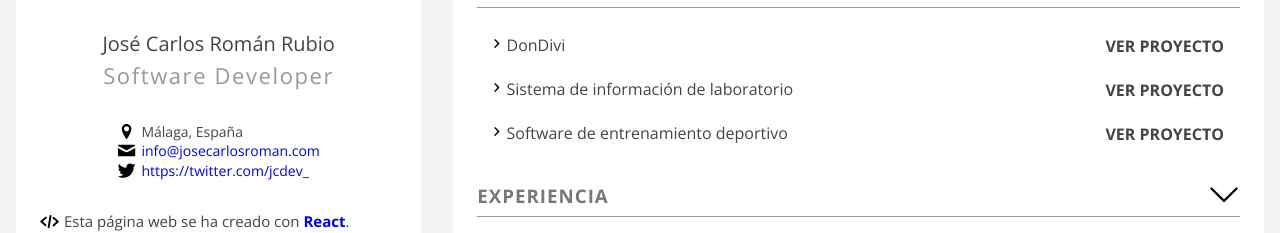
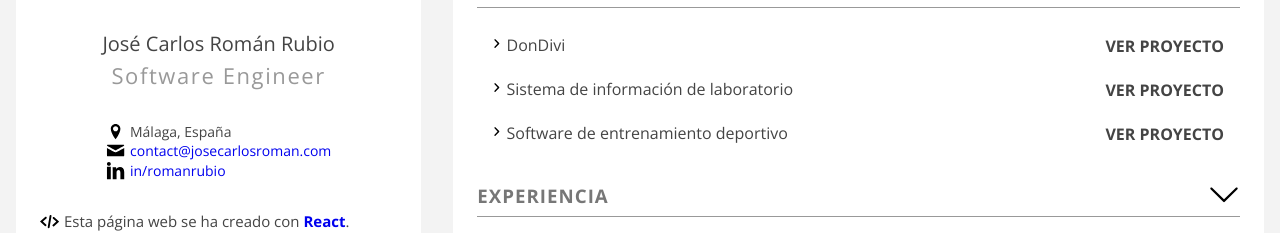
Before and after one commit to jcdotnet/react-lab, a React (Vite) app in the folder curriculum/: page / in a window 1280 px wide. Shown: the part 434-667 px from the top of the page. Built offline with nearby package versions, Linux system fonts and the light colour scheme; no server answers.

Commit message:
refactor :: update personal header and profile links

```diff
--- a/curriculum/src/components/Personal/Personal.jsx
+++ b/curriculum/src/components/Personal/Personal.jsx
@@ -6,7 +6,7 @@ export default function Personal() {
 	return <div className={classes.Personal}>
 		<img src={jc} alt="JC" className={classes.Avatar} />
 		<h1> José Carlos Román Rubio </h1>
-		<h2> Software developer </h2>
+		<h2> Software Engineer </h2>
 		<ul>
 			<li>
 				<svg className={classes.Icon}><use xlinkHref={Sprite + '#icon-location-pin'}></use></svg>
@@ -14,17 +14,17 @@ export default function Personal() {
 			</li>
 			<li>
 				<svg className={classes.Icon}><use xlinkHref={Sprite + '#icon-mail'}></use></svg>
-				<a href="mailto:info@josecarlosroman.com">info@josecarlosroman.com</a>
+				<a href="mailto:contact@josecarlosroman.com">contact@josecarlosroman.com</a>
 			</li>
 			<li>
-				<svg className={classes.Icon}><use xlinkHref={Sprite + '#icon-twitter'}></use></svg>
-				<a href="https://twitter.com/jcdev_">https://twitter.com/jcdev_</a>
+				<svg className={classes.Icon}><use xlinkHref={Sprite + '#icon-linkedin'}></use></svg>
+				<a href="https://www.linkedin.com/in/romanrubio/">in/romanrubio</a>
 			</li>
 		</ul>
 		<p>
 			<svg className={classes.Icon} style={{ verticalAlign: 'sub' }}><use xlinkHref={Sprite + '#icon-code'}></use></svg>
 			Esta página web se ha creado con <strong><a href="https://react.dev/" target="_blank" rel="noreferrer">React</a></strong>.
-			Código: <strong><a href="https://github.com/jcdotnet/curriculum">GitHub</a></strong>.
+			Código: <strong><a href="https://github.com/jcdotnet/react-lab/tree/main/curriculum">GitHub</a></strong>.
 		</p>
 	</div>
 }
```
